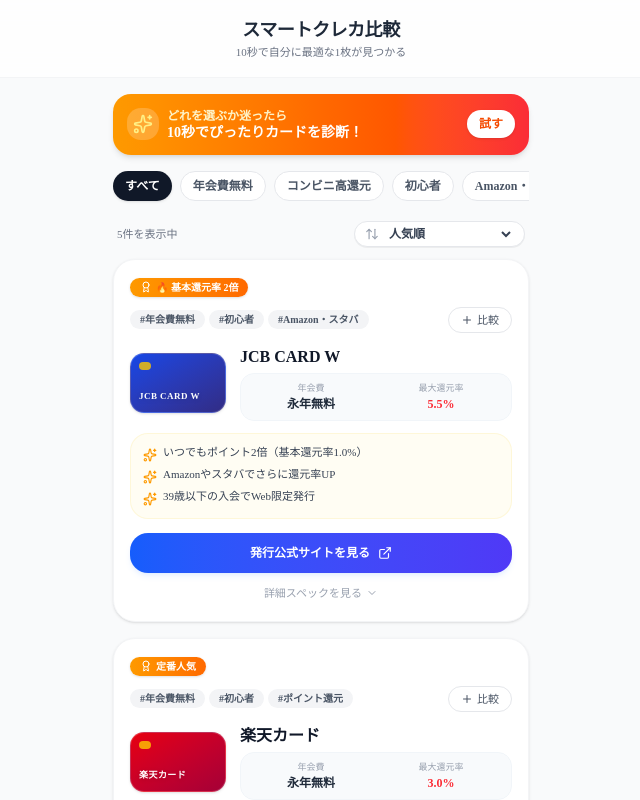
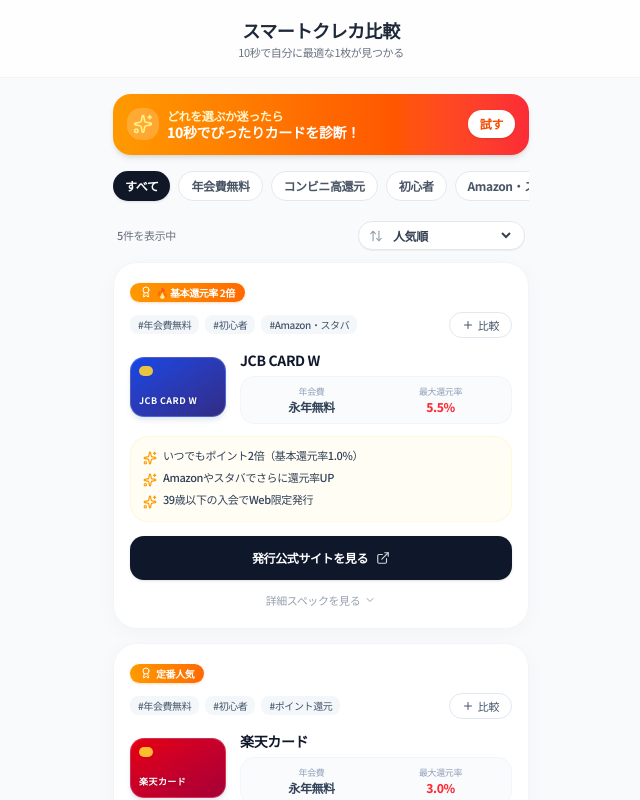
Before and after one commit to mizumar/smart-card-select, a Next.js app: page / in a window 1280 px wide. Shown: the top 800 px of the page, without its empty margins (319-959 px from the left). Built offline with nearby package versions, Linux system fonts and the light colour scheme.

Commit message:
💄 フォント関連の変更

```diff
--- a/src/app/globals.css
+++ b/src/app/globals.css
@@ -128,3 +128,18 @@
     @apply font-sans;
   }
 }
+
+/* ★ Google Fonts（Noto Sans JP）を全体に適用 */
+body {
+  font-family:
+    var(--font-noto-sans-jp),
+    -apple-system,
+    BlinkMacSystemFont,
+    "Segoe UI",
+    Roboto,
+    "Helvetica Neue",
+    Arial,
+    sans-serif;
+  -webkit-font-smoothing: antialiased;
+  -moz-osx-font-smoothing: grayscale;
+}
--- a/src/app/layout.tsx
+++ b/src/app/layout.tsx
@@ -1,23 +1,22 @@
-// 検索エンジンへインデックスされない設定
-robots: "noindex";
-
 import type { Metadata } from "next";
-import { Geist, Geist_Mono } from "next/font/google";
+import { Noto_Sans_JP } from "next/font/google";
 import "./globals.css";
 
-const geistSans = Geist({
-  variable: "--font-geist-sans",
+// ★ Google Fonts から Noto Sans JP を取得
+const notoSansJP = Noto_Sans_JP({
   subsets: ["latin"],
-});
-
-const geistMono = Geist_Mono({
-  variable: "--font-geist-mono",
-  subsets: ["latin"],
+  weight: ["400", "500", "700", "800"],
+  variable: "--font-noto-sans-jp",
 });
 
 export const metadata: Metadata = {
-  title: "Create Next App",
-  description: "Generated by create next app",
+  title: "スマートクレカ比較 | 10秒で自分に最適な1枚が見つかる",
+  description:
+    "ライフスタイルに合わせて最適なクレジットカードを瞬時に診断・比較。",
+  robots: {
+    index: false,
+    follow: false,
+  },
 };
 
 export default function RootLayout({
@@ -26,11 +25,11 @@
   children: React.ReactNode;
 }>) {
   return (
-    <html
-      lang="en"
-      className={`${geistSans.variable} ${geistMono.variable} h-full antialiased`}
-    >
-      <body className="min-h-full flex flex-col">{children}</body>
+    <html lang="ja" className={notoSansJP.variable}>
+      {/* antialiased でiPhoneの文字表示を美しく滑らかにする */}
+      <body className="font-sans antialiased text-slate-800 bg-slate-50/80 tracking-tight">
+        {children}
+      </body>
     </html>
   );
 }
--- a/src/components/CardItem.tsx
+++ b/src/components/CardItem.tsx
@@ -25,11 +25,12 @@
   const isCompared = selectedIds.includes(card.id);
   const isMaxReached = selectedIds.length >= 2 && !isCompared;
 
+  // CardItem.tsx のメインコンテナ周辺の調整例
   return (
-    <div className="w-full bg-white rounded-3xl border border-gray-100 shadow-sm hover:shadow-md transition-all p-4 mb-4 relative overflow-hidden">
-      {/* ★ 施策1: アイキャッチバッジ */}
+    <div className="w-full bg-white rounded-[24px] border border-slate-100 shadow-[0_4px_20px_rgba(0,0,0,0.03)] hover:shadow-[0_6px_24px_rgba(0,0,0,0.06)] transition-all p-4 mb-3.5 relative overflow-hidden">
+      {/* バッジ */}
       {card.badge && (
-        <div className="inline-flex items-center gap-1 bg-linear-to-r from-amber-500 to-orange-500 text-white text-[10px] font-extrabold px-2.5 py-0.5 rounded-full mb-2.5 shadow-sm">
+        <div className="inline-flex items-center gap-1 bg-linear-to-r from-amber-500 to-orange-500 text-white text-[10px] font-bold px-2.5 py-0.5 rounded-full mb-2.5 shadow-sm shadow-orange-500/20">
           <Award className="w-3 h-3" />
           <span>{card.badge}</span>
         </div>
@@ -37,11 +38,11 @@
 
       {/* タグ ＆ 比較ボタン */}
       <div className="flex items-center justify-between mb-3 gap-2">
-        <div className="flex flex-wrap gap-1 overflow-hidden">
+        <div className="flex flex-wrap gap-1.5 overflow-hidden">
           {card.tags.map((tag) => (
             <span
               key={tag}
-              className="text-[10px] font-semibold px-2.5 py-0.5 bg-gray-100 text-gray-600 rounded-full"
+              className="text-[10px] font-medium px-2 py-0.5 bg-slate-100/80 text-slate-600 rounded-md"
             >
               #{tag}
             </span>
@@ -55,8 +56,8 @@
             isCompared
               ? "bg-blue-50 border-blue-500 text-blue-600 font-bold"
               : isMaxReached
-                ? "border-gray-200 bg-gray-50 text-gray-300 cursor-not-allowed"
-                : "border-gray-200 text-gray-600 hover:bg-gray-50 font-medium"
+                ? "border-slate-100 bg-slate-50 text-slate-300 cursor-not-allowed"
+                : "border-slate-200 text-slate-600 hover:bg-slate-50 font-medium"
           }`}
         >
           {isCompared ? (
@@ -68,30 +69,33 @@
         </button>
       </div>
 
-      {/* 以下、元のコードと同様 */}
+      {/* 券面 ＆ タイトル ＆ スペック */}
       <div className="flex gap-3.5 items-center mb-3">
+        {/* 券面（影と枠線を少し柔らかく） */}
         <div
-          className={`w-24 h-15 rounded-xl bg-linear-to-br ${card.brandColor} p-2 flex flex-col justify-between shadow-sm shrink-0 border border-white/20`}
+          className={`w-24 h-15 rounded-xl bg-linear-to-br ${card.brandColor} p-2 flex flex-col justify-between shadow-md shadow-slate-200 shrink-0 border border-white/20`}
         >
-          <div className="w-3 h-2 bg-yellow-400/80 rounded-sm" />
-          <span className="text-[9px] font-extrabold text-white tracking-wider truncate drop-shadow-sm">
+          <div className="w-3.5 h-2.5 bg-amber-300/90 rounded-sm shadow-2xs" />
+          <span className="text-[9px] font-bold text-white tracking-wider truncate drop-shadow-sm">
             {card.name}
           </span>
         </div>
 
         <div className="flex-1 min-w-0">
-          <h3 className="font-bold text-base text-gray-900 truncate mb-1">
+          <h3 className="font-bold text-sm text-slate-900 truncate mb-1.5 tracking-tight">
             {card.name}
           </h3>
-          <div className="grid grid-cols-2 gap-1.5 bg-slate-50 p-2 rounded-xl text-center border border-slate-100">
+          <div className="grid grid-cols-2 gap-1 bg-slate-50/80 p-2 rounded-xl text-center border border-slate-100">
             <div>
-              <p className="text-[9px] text-gray-400 font-medium">年会費</p>
-              <p className="text-xs font-bold text-gray-800 truncate">
+              <p className="text-[9px] text-slate-400 font-medium">年会費</p>
+              <p className="text-xs font-bold text-slate-700 truncate">
                 {card.annualFee}
               </p>
             </div>
             <div>
-              <p className="text-[9px] text-gray-400 font-medium">最大還元率</p>
+              <p className="text-[9px] text-slate-400 font-medium">
+                最大還元率
+              </p>
               <p className="text-xs font-extrabold text-red-500">
                 {card.maxReturnRate}
               </p>
@@ -100,23 +104,27 @@
         </div>
       </div>
 
-      <ul className="text-xs text-gray-700 space-y-1.5 mb-3.5 bg-amber-50/60 p-3 rounded-2xl border border-amber-100/60">
+      {/* 特徴リスト */}
+      <ul className="text-xs text-slate-700 space-y-1.5 mb-3.5 bg-amber-50/50 p-3 rounded-2xl border border-amber-100/50">
         {card.features.map((feature, idx) => (
           <li key={idx} className="flex items-start gap-1.5 leading-tight">
             <Sparkles className="w-3.5 h-3.5 text-amber-500 shrink-0 mt-0.5" />
-            <span className="font-medium text-[11px]">{feature}</span>
+            <span className="font-medium text-[11px] text-slate-700">
+              {feature}
+            </span>
           </li>
         ))}
       </ul>
 
+      {/* 発行ボタン（グラデーションとシャドウを少し上品に） */}
       <a
         href={card.affiliateUrl}
         target="_blank"
         rel="noopener noreferrer"
-        className="w-full bg-linear-to-r from-blue-600 to-indigo-600 hover:from-blue-700 hover:to-indigo-700 text-white font-bold text-xs py-3 px-4 rounded-2xl flex items-center justify-center gap-2 shadow-md shadow-blue-500/10 active:scale-[0.98] transition-all mb-2"
+        className="w-full bg-slate-900 hover:bg-slate-800 text-white font-bold text-xs py-3.5 px-4 rounded-xl flex items-center justify-center gap-2 shadow-sm active:scale-[0.99] transition-all mb-2"
       >
         <span>発行公式サイトを見る</span>
-        <ExternalLink className="w-3.5 h-3.5" />
+        <ExternalLink className="w-3.5 h-3.5 opacity-80" />
       </a>
 
       <button
```
